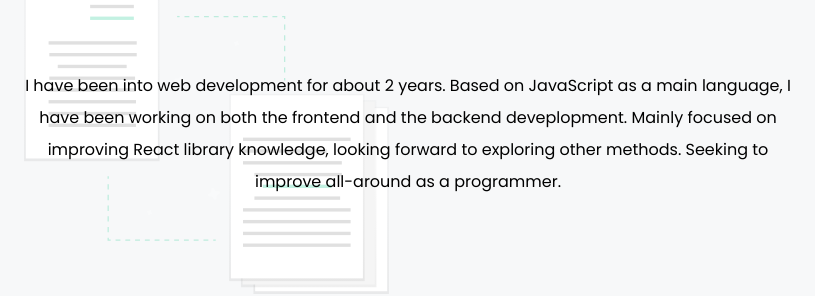
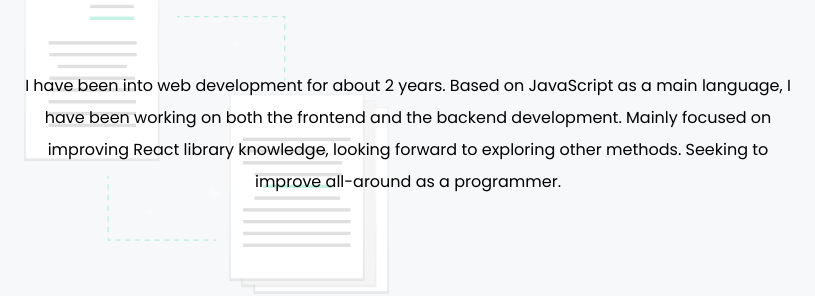
Before and after one commit to asorius/portfolio, a website: page index.html in a window 1280 px wide. Shown: the part 2990-3286 px from the top of the page, 232-1047 px from the left. Drawn offline with nearby package versions, Linux system fonts and the light colour scheme.

Commit message:
spelling

```diff
--- a/index.html
+++ b/index.html
@@ -265,7 +265,7 @@
         <h2>About Me</h2>
         <div class="about">
           <p>
-            I have been into web development for about 2 years. Based on JavaScript as a main language, I have been working on both the frontend and the backend deveplopment. Mainly focused on improving React library knowledge, looking forward to exploring other methods. Seeking to improve all-around as a programmer.
+            I have been into web development for about 2 years. Based on JavaScript as a main language, I have been working on both the frontend and the backend development. Mainly focused on improving React library knowledge, looking forward to exploring other methods. Seeking to improve all-around as a programmer.
           </p>
         </div>
         <div class="contact-icons">
```
